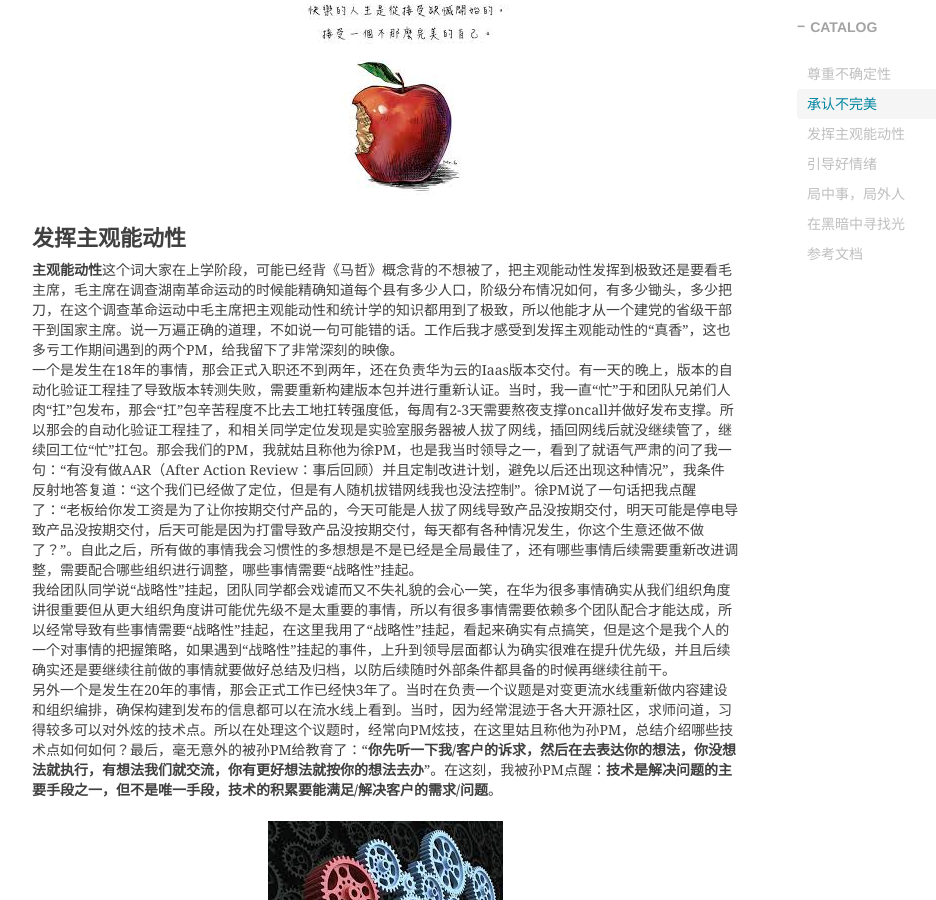
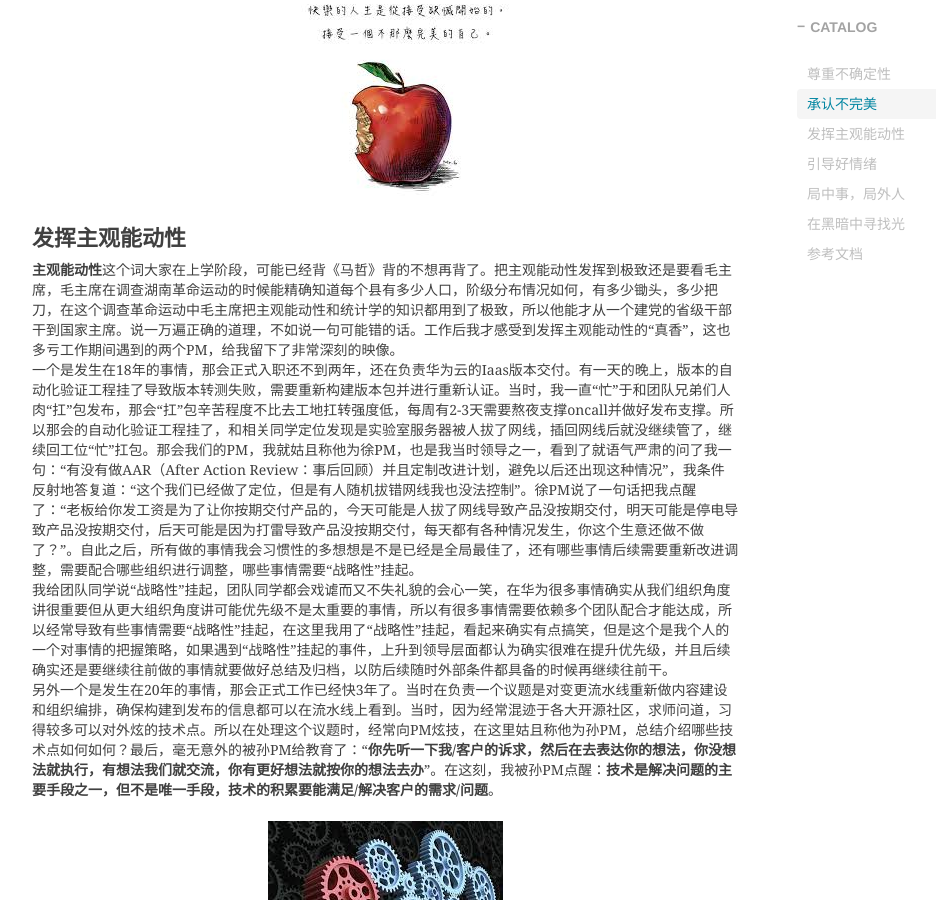
Before and after one commit to shihai1991/shihai1991.github.io, a Jekyll site: the page built from _posts/2023-10-30-在菊厂八年的那些人那些事.md, in a window 1280 px wide and 900 px high, scrolled down 2078 px. Shown: the whole window, without its empty margins (233-1169 px from the left). Built offline with Jekyll 4.4.1, drawn with Linux system fonts in a browser that asks for light colours; nearby versions of some CDN libraries; comment, search, counter and statistics services are not loaded.

Commit message:
Update 2023-10-30-在菊厂八年的那些人那些事.md

```diff
--- a/_posts/2023-10-30-在菊厂八年的那些人那些事.md
+++ b/_posts/2023-10-30-在菊厂八年的那些人那些事.md
@@ -29,7 +29,7 @@
 ![不完美 侵删]({{site.baseurl}}/img/2024/Q1/20240102-不完美.jfif)
 
 # 发挥主观能动性
-**主观能动性**这个词大家在上学阶段，可能已经背《马哲》概念背的不想被了，把主观能动性发挥到极致还是要看毛主席，毛主席在调查湖南革命运动的时候能精确知道每个县有多少人口，阶级分布情况如何，有多少锄头，多少把刀，在这个调查革命运动中毛主席把主观能动性和统计学的知识都用到了极致，所以他能才从一个建党的省级干部干到国家主席。说一万遍正确的道理，不如说一句可能错的话。工作后我才感受到发挥主观能动性的“真香”，这也多亏工作期间遇到的两个PM，给我留下了非常深刻的映像。
+**主观能动性**这个词大家在上学阶段，可能已经背《马哲》背的不想再背了。把主观能动性发挥到极致还是要看毛主席，毛主席在调查湖南革命运动的时候能精确知道每个县有多少人口，阶级分布情况如何，有多少锄头，多少把刀，在这个调查革命运动中毛主席把主观能动性和统计学的知识都用到了极致，所以他能才从一个建党的省级干部干到国家主席。说一万遍正确的道理，不如说一句可能错的话。工作后我才感受到发挥主观能动性的“真香”，这也多亏工作期间遇到的两个PM，给我留下了非常深刻的映像。
 一个是发生在18年的事情，那会正式入职还不到两年，还在负责华为云的Iaas版本交付。有一天的晚上，版本的自动化验证工程挂了导致版本转测失败，需要重新构建版本包并进行重新认证。当时，我一直“忙”于和团队兄弟们人肉“扛”包发布，那会“扛”包辛苦程度不比去工地扛转强度低，每周有2-3天需要熬夜支撑oncall并做好发布支撑。所以那会的自动化验证工程挂了，和相关同学定位发现是实验室服务器被人拔了网线，插回网线后就没继续管了，继续回工位“忙”扛包。那会我们的PM，我就姑且称他为徐PM，也是我当时领导之一，看到了就语气严肃的问了我一句：“有没有做AAR（After Action Review：事后回顾）并且定制改进计划，避免以后还出现这种情况”，我条件反射地答复道：“这个我们已经做了定位，但是有人随机拔错网线我也没法控制”。徐PM说了一句话把我点醒了：“老板给你发工资是为了让你按期交付产品的，今天可能是人拔了网线导致产品没按期交付，明天可能是停电导致产品没按期交付，后天可能是因为打雷导致产品没按期交付，每天都有各种情况发生，你这个生意还做不做了？”。自此之后，所有做的事情我会习惯性的多想想是不是已经是全局最佳了，还有哪些事情后续需要重新改进调整，需要配合哪些组织进行调整，哪些事情需要“战略性”挂起。
 我给团队同学说“战略性”挂起，团队同学都会戏谑而又不失礼貌的会心一笑，在华为很多事情确实从我们组织角度讲很重要但从更大组织角度讲可能优先级不是太重要的事情，所以有很多事情需要依赖多个团队配合才能达成，所以经常导致有些事情需要“战略性”挂起，在这里我用了“战略性”挂起，看起来确实有点搞笑，但是这个是我个人的一个对事情的把握策略，如果遇到“战略性”挂起的事件，上升到领导层面都认为确实很难在提升优先级，并且后续确实还是要继续往前做的事情就要做好总结及归档，以防后续随时外部条件都具备的时候再继续往前干。
 另外一个是发生在20年的事情，那会正式工作已经快3年了。当时在负责一个议题是对变更流水线重新做内容建设和组织编排，确保构建到发布的信息都可以在流水线上看到。当时，因为经常混迹于各大开源社区，求师问道，习得较多可以对外炫的技术点。所以在处理这个议题时，经常向PM炫技，在这里姑且称他为孙PM，总结介绍哪些技术点如何如何？最后，毫无意外的被孙PM给教育了：“**你先听一下我/客户的诉求，然后在去表达你的想法，你没想法就执行，有想法我们就交流，你有更好想法就按你的想法去办**”。在这刻，我被孙PM点醒：**技术是解决问题的主要手段之一，但不是唯一手段，技术的积累要能满足/解决客户的需求/问题**。
```
